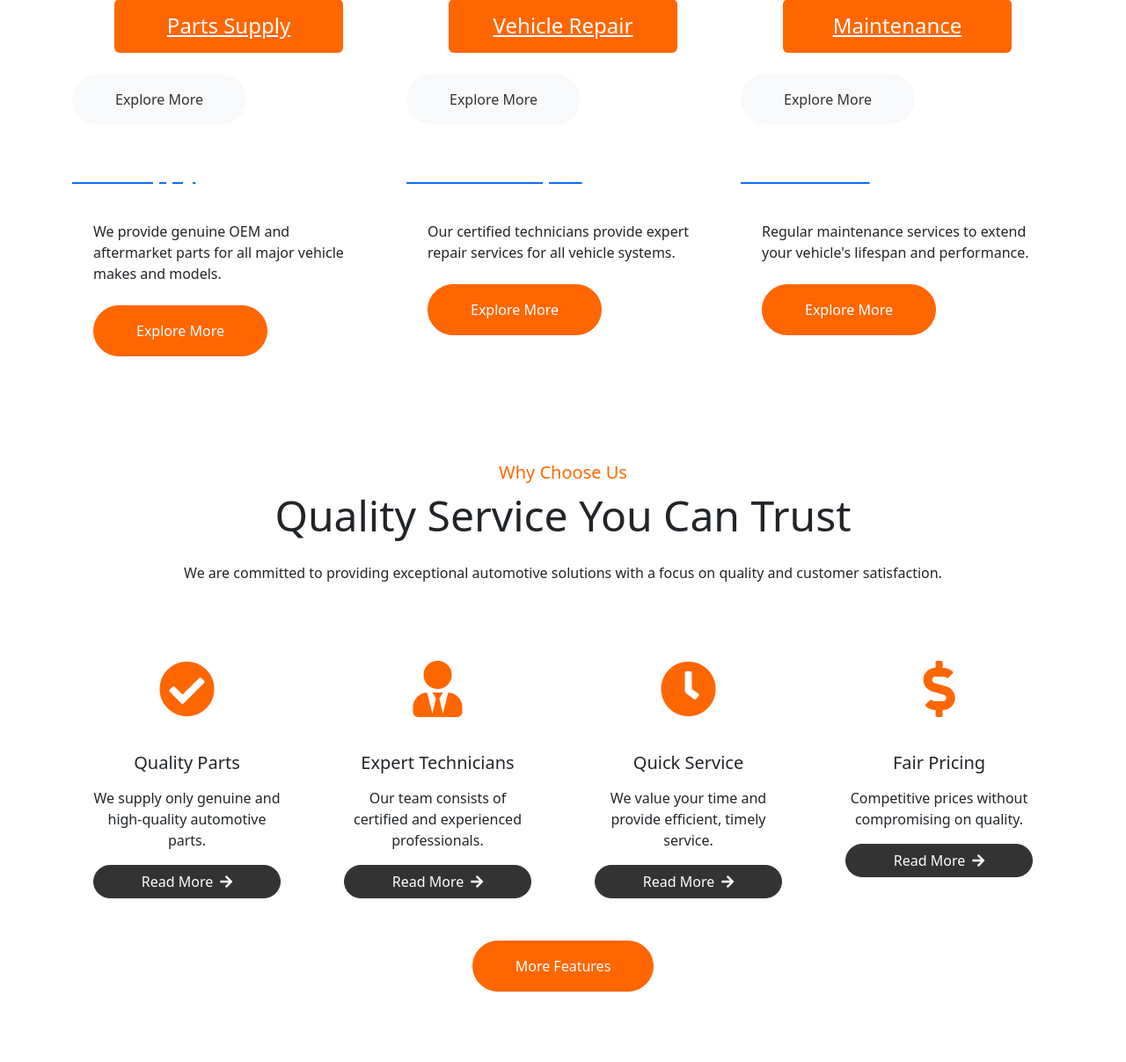
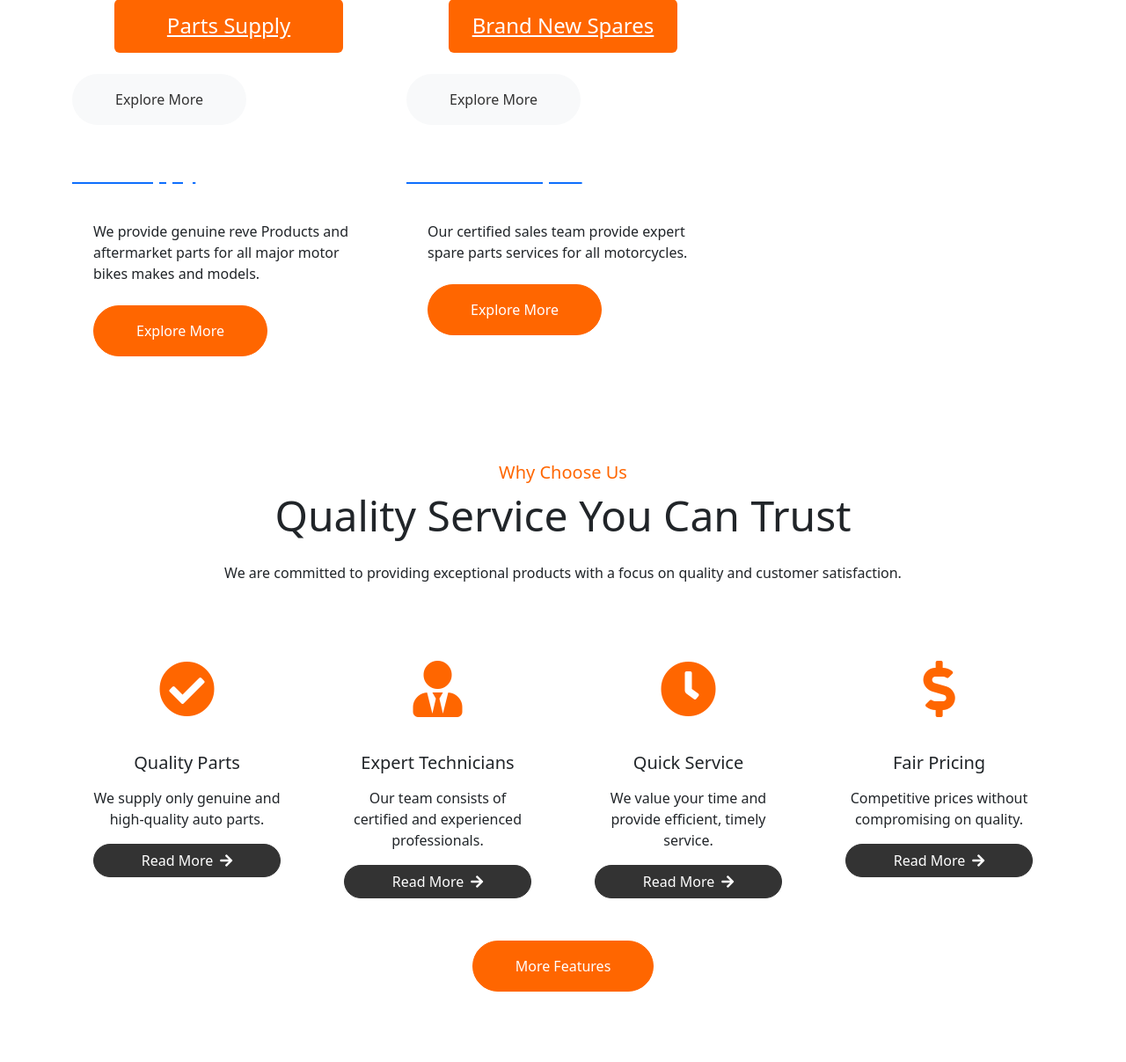
Before and after one commit to AutoZone-Professional-Ltd/website, a Django app: page / in a window 1280 px wide. Shown: the part 2046-3253 px from the top of the page at 88% size. Run offline with Django 5.2, Linux system fonts and the light colour scheme; some libraries are stand-ins or nearby versions.

Commit message:
update website code

```diff
--- a/website/templates/includes/footer.html
+++ b/website/templates/includes/footer.html
@@ -36,11 +36,11 @@
             <div class="col-md-6 col-lg-6 col-xl-3">
                 <div class="footer-item d-flex flex-column">
                     <h4 class="text-secondary mb-4">Quick Links</h4>
-                    <a href="{% url 'home' %}" class=""><i class="fas fa-angle-right me-2"></i> Home</a>
-                    <a href="{% url 'about' %}" class=""><i class="fas fa-angle-right me-2"></i> About Us</a>
-                    <a href="{% url 'services' %}" class=""><i class="fas fa-angle-right me-2"></i> Services</a>
-                    <a href="{% url 'products' %}" class=""><i class="fas fa-angle-right me-2"></i> Products</a>
-                    <a href="{% url 'contact' %}" class=""><i class="fas fa-angle-right me-2"></i> Contact</a>
+                    <a href="#" class=""><i class="fas fa-angle-right me-2"></i> Home</a>
+                    <a href="#" class=""><i class="fas fa-angle-right me-2"></i> About Us</a>
+                    <a href="#" class=""><i class="fas fa-angle-right me-2"></i> Services</a>
+                    <a href="#" class=""><i class="fas fa-angle-right me-2"></i> Products</a>
+                    <a href="#" class=""><i class="fas fa-angle-right me-2"></i> Contact</a>
                 </div>
             </div>
             <div class="col-md-6 col-lg-6 col-xl-3">
--- a/website/templates/includes/navbar.html
+++ b/website/templates/includes/navbar.html
@@ -9,14 +9,20 @@
         </button>
         <div class="collapse navbar-collapse" id="navbarCollapse">
             <div class="navbar-nav ms-auto py-0">
-                <a href="{% url 'home' %}" class="nav-item nav-link active">Home</a>
+                <!-- <a href="{% url 'home' %}" class="nav-item nav-link active">Home</a>
                 <a href="{% url 'about' %}" class="nav-item nav-link">About</a>
                 <a href="{% url 'services' %}" class="nav-item nav-link">Services</a>
                 <a href="{% url 'products' %}" class="nav-item nav-link">Products</a>
-                <a href="{% url 'contact' %}" class="nav-item nav-link">Contact</a>
+                <a href="{% url 'contact' %}" class="nav-item nav-link">Contact</a> -->
+
+                <a href="#" class="nav-item nav-link active">Home</a>
+                <a href="#" class="nav-item nav-link">About</a>
+                <a href="#" class="nav-item nav-link">Services</a>
+                <a href="#" class="nav-item nav-link">Products</a>
+                <a href="#" class="nav-item nav-link">Contact</a>
             </div>
             <button class="btn btn-primary btn-md-square border-secondary mb-3 mb-md-3 mb-lg-0 me-3" data-bs-toggle="modal" data-bs-target="#searchModal"><i class="fas fa-search"></i></button>
-            <a href="" class="btn btn-primary border-secondary rounded-pill py-2 px-4 px-lg-3 mb-3 mb-md-3 mb-lg-0">Get Quote</a>
+            <a href="" class="btn btn-primary border-secondary rounded-pill py-2 px-4 px-lg-3 mb-3 mb-md-3 mb-lg-0">Make an Estimate</a>
         </div>
     </nav>
 </div>
--- a/website/templates/includes/topbar.html
+++ b/website/templates/includes/topbar.html
@@ -3,8 +3,8 @@
     <div class="row gx-0 align-items-center">
         <div class="col-lg-5 text-center text-lg-start mb-lg-0">
             <div class="d-flex">
-                <a href="#" class="text-white me-4"><i class="fas fa-envelope text-secondary me-2"></i>contact@autozone.com</a>
-                <a href="#" class="text-white me-0"><i class="fas fa-phone-alt text-secondary me-2"></i>+1234567890</a>
+                <a href="#" class="text-white me-4"><i class="fas fa-envelope text-secondary me-2"></i>crm@autozone.org</a>
+                <a href="#" class="text-white me-0"><i class="fas fa-phone-alt text-secondary me-2"></i>+256 246 547</a>
             </div>
         </div>
         <div class="col-lg-3 row-cols-1 text-center mb-2 mb-lg-0">
--- a/website/templates/index.html
+++ b/website/templates/index.html
@@ -16,7 +16,7 @@
                             <h4 class="text-white text-uppercase fw-bold mb-3 mb-md-4 wow fadeInUp" data-wow-delay="0.1s">AUTO PARTS & ACCESSORIES</h4>
                             <h1 class="display-1 text-capitalize text-white mb-3 mb-md-4 wow fadeInUp" data-wow-delay="0.3s">Quality Automotive Solutions</h1>
                             <p class="text-white mb-4 mb-md-5 fs-5 wow fadeInUp" data-wow-delay="0.5s">Your trusted source for professional automotive parts and services. We provide high-quality solutions for all your vehicle needs.</p>
-                            <a class="btn btn-primary border-secondary rounded-pill text-white py-3 px-5 wow fadeInUp" data-wow-delay="0.7s" href="#">Shop Now</a>
+                            <a class="btn btn-primary border-secondary rounded-pill text-white py-3 px-5 wow fadeInUp" data-wow-delay="0.7s" href="#">Order Now</a>
                         </div>
                     </div>
                 </div>
@@ -26,7 +26,9 @@
                         <div class="text-center p-4" style="max-width: 900px;">
                             <h5 class="text-white text-uppercase fw-bold mb-3 mb-md-4 wow fadeInUp" data-wow-delay="0.1s">PROFESSIONAL SERVICES</h5>
                             <h1 class="display-1 text-capitalize text-white mb-3 mb-md-4 wow fadeInUp" data-wow-delay="0.3s">Expert Automotive Care</h1>
-                            <p class="text-white mb-4 mb-md-5 fs-5 wow fadeInUp" data-wow-delay="0.5s">Our team of certified professionals is ready to provide top-notch service for your vehicle maintenance and repair needs.</p>
+                            <p class="text-white mb-4 mb-md-5 fs-5 wow fadeInUp" data-wow-delay="0.5s">
+                                Our team of certified professionals is ready to provide top-notch
+                                service for your Motor Cycle maintenance and repair needs.</p>
                             <a class="btn btn-primary border-secondary rounded-pill text-white py-3 px-5 wow fadeInUp" data-wow-delay="0.7s" href="#">Our Services</a>
                         </div>
                     </div>
@@ -48,13 +50,18 @@
             <div class="row g-5">
                 <div class="col-xl-5 wow fadeInLeft" data-wow-delay="0.1s">
                     <div class="bg-light rounded">
-                        <img src="{% static 'img/about-1.jpg' %}" class="img-fluid w-100" alt="Image">
+                        <img src="{% static 'img/about-3.jpg' %}" class="img-fluid w-100" alt="Image">
                     </div>
                 </div>
                 <div class="col-xl-7 wow fadeInRight" data-wow-delay="0.3s">
                     <h5 class="sub-title pe-3">About our company</h5>
                     <h1 class="display-5 mb-4">Trusted Automotive Solutions Provider</h1>
-                    <p class="mb-4">AUTOZONE PROFESSIONAL LIMITED has been serving customers with high-quality automotive parts and professional services for over 20 years. Our commitment to excellence and customer satisfaction sets us apart in the industry.</p>
+                    <p class="mb-4">
+                        AUTOZONE PROFESSIONAL LIMITED has been serving
+                        customers with high-quality automotive
+                         parts and professional services for over 20 years.
+                         Our commitment to excellence and customer satisfaction sets us
+                         apart in the industry.</p>
                     <div class="row gy-4 align-items-center">
                         <div class="col-12 col-sm-6 d-flex align-items-center">
                             <i class="fas fa-tools fa-3x text-secondary"></i>
@@ -125,7 +132,7 @@
                         <div class="counter-content">
                             <h3>Customers</h3>
                             <div class="d-flex align-items-center justify-content-center">
-                                <span class="counter-value" data-toggle="counter-up">10000</span>
+                                <span class="counter-value" data-toggle="counter-up">1000</span>
                                 <h4 class="text-secondary mb-0" style="font-weight: 600; font-size: 25px;">+</h4>
                             </div>
                         </div>
@@ -169,8 +176,9 @@
                 <div class="sub-style">
                     <h5 class="sub-title text-primary px-3">Our Services</h5>
                 </div>
-                <h1 class="display-5 mb-4">Professional Automotive Solutions</h1>
-                <p class="mb-0">We offer comprehensive automotive services to keep your vehicle running smoothly and efficiently.</p>
+                <h1 class="display-5 mb-4">Professional Auto Parts</h1>
+                <p class="mb-0">We offer comprehensive motor bike spare parts
+                     to keep your vehicle running smoothly and efficiently.</p>
             </div>
             <div class="row g-4">
                 <div class="col-lg-6 col-xl-4 wow fadeInUp" data-wow-delay="0.1s">
@@ -189,7 +197,9 @@
                                 <div class="service-content pb-4">
                                     <a href="#"><h4 class="text-white mb-4 py-3">Parts Supply</h4></a>
                                     <div class="px-4">
-                                        <p class="mb-4">We provide genuine OEM and aftermarket parts for all major vehicle makes and models.</p>
+                                        <p class="mb-4">We provide genuine reve Products
+                                             and aftermarket parts for all major motor bikes
+                                              makes and models.</p>
                                         <a class="btn btn-primary border-secondary rounded-pill py-3 px-5" href="#">Explore More</a>
                                     </div>
                                 </div>
@@ -206,14 +216,14 @@
                             <div class="service-title">
                                 <div class="service-title-name">
                                     <div class="bg-primary text-center rounded p-3 mx-5 mb-4">
-                                        <a href="#" class="h4 text-white mb-0">Vehicle Repair</a>
+                                        <a href="#" class="h4 text-white mb-0">Brand New Spares</a>
                                     </div>
                                     <a class="btn bg-light text-secondary rounded-pill py-3 px-5 mb-4" href="#">Explore More</a>
                                 </div>
                                 <div class="service-content pb-4">
                                     <a href="#"><h4 class="text-white mb-4 py-3">Endurance Repair</h4></a>
                                     <div class="px-4">
-                                        <p class="mb-4">Our certified technicians provide expert repair services for all vehicle systems.</p>
+                                        <p class="mb-4">Our certified sales team provide expert spare parts services for all motorcycles.</p>
                                         <a class="btn btn-primary border-secondary rounded-pill text-white py-3 px-5" href="#">Explore More</a>
                                     </div>
                                 </div>
@@ -221,11 +231,11 @@
                         </div>
                     </div>
                 </div>
-                <div class="col-lg-6 col-xl-4 wow fadeInUp" data-wow-delay="0.5s">
+                <!-- <div class="col-lg-6 col-xl-4 wow fadeInUp" data-wow-delay="0.5s">
                     <div class="service-item">
                         <div class="service-inner">
                             <div class="service-img">
-                                <img src="{% static 'img/service-3.jpg' %}" class="img-fluid w-100 rounded" alt="Image">
+                                <img src="{% static 'img/about-3.jpg' %}" class="img-fluid w-100 rounded" alt="Image">
                             </div>
                             <div class="service-title">
                                 <div class="service-title-name">
@@ -235,16 +245,16 @@
                                     <a class="btn bg-light text-secondary rounded-pill py-3 px-5 mb-4" href="#">Explore More</a>
                                 </div>
                                 <div class="service-content pb-4">
-                                    <a href="#"><h4 class="text-white mb-4 py-3">Maintenance</h4></a>
+                                    <a href="#"><h4 class="text-white mb-4 py-3">Supply and Distribution</h4></a>
                                     <div class="px-4">
-                                        <p class="mb-4">Regular maintenance services to extend your vehicle's lifespan and performance.</p>
+                                        <p class="mb-4">We deliver the spares at your door steps within the very short period of time</p>
                                         <a class="btn btn-primary border-secondary rounded-pill text-white py-3 px-5" href="#">Explore More</a>
                                     </div>
                                 </div>
                             </div>
                         </div>
                     </div>
-                </div>
+                </div> -->
             </div>
         </div>
     </div>
@@ -256,7 +266,11 @@
                     <h5 class="sub-title text-primary px-3">Why Choose Us</h5>
                 </div>
                 <h1 class="display-5 mb-4">Quality Service You Can Trust</h1>
-                <p class="mb-0">We are committed to providing exceptional automotive solutions with a focus on quality and customer satisfaction.</p>
+                <p class="mb-0">
+                    We are committed to providing
+                    exceptional products with a focus
+                     on quality and customer satisfaction.
+                </p>
             </div>
             <div class="row g-4 justify-content-center text-center">
                 <div class="col-md-6 col-lg-6 col-xl-3 wow fadeInUp" data-wow-delay="0.1s">
@@ -266,7 +280,8 @@
                         </div>
                         <div class="feature-content d-flex flex-column">
                             <h5 class="mb-3">Quality Parts</h5>
-                            <p class="mb-3">We supply only genuine and high-quality automotive parts.</p>
+                            <p class="mb-3">
+                                We supply only genuine and high-quality auto parts.</p>
                             <a class="btn btn-secondary rounded-pill" href="#">Read More<i class="fas fa-arrow-right ms-2"></i></a>
                         </div>
                     </div>
```
